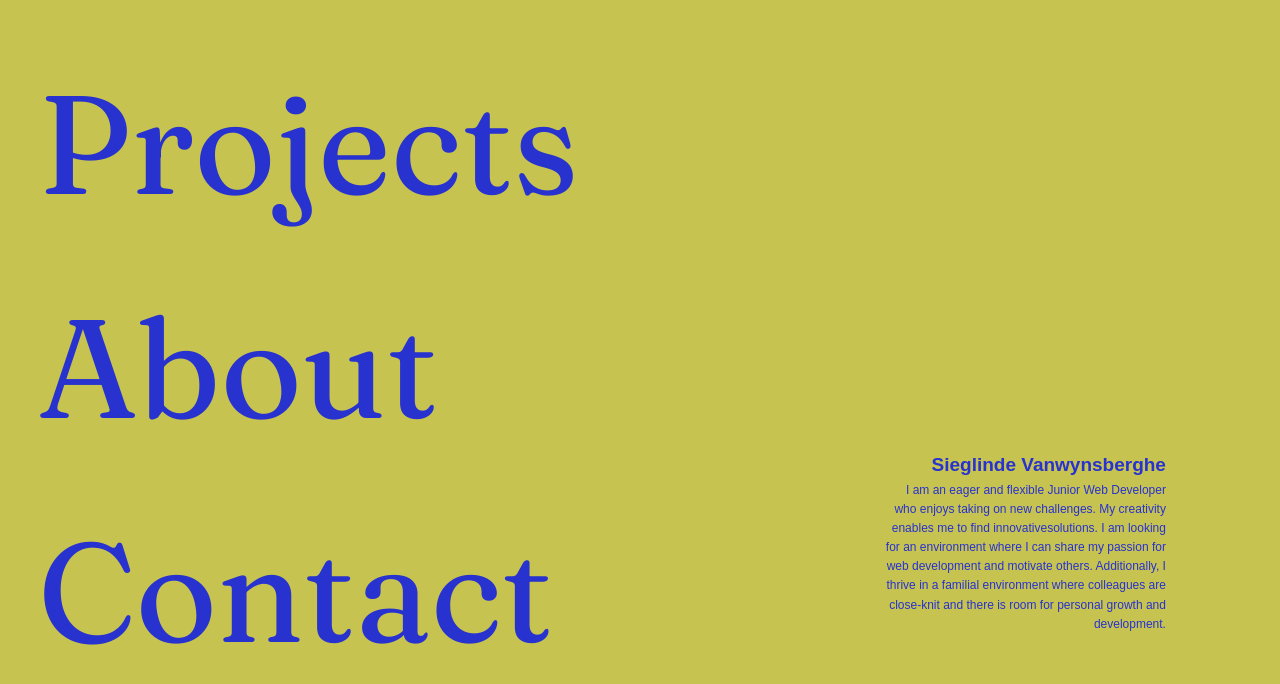
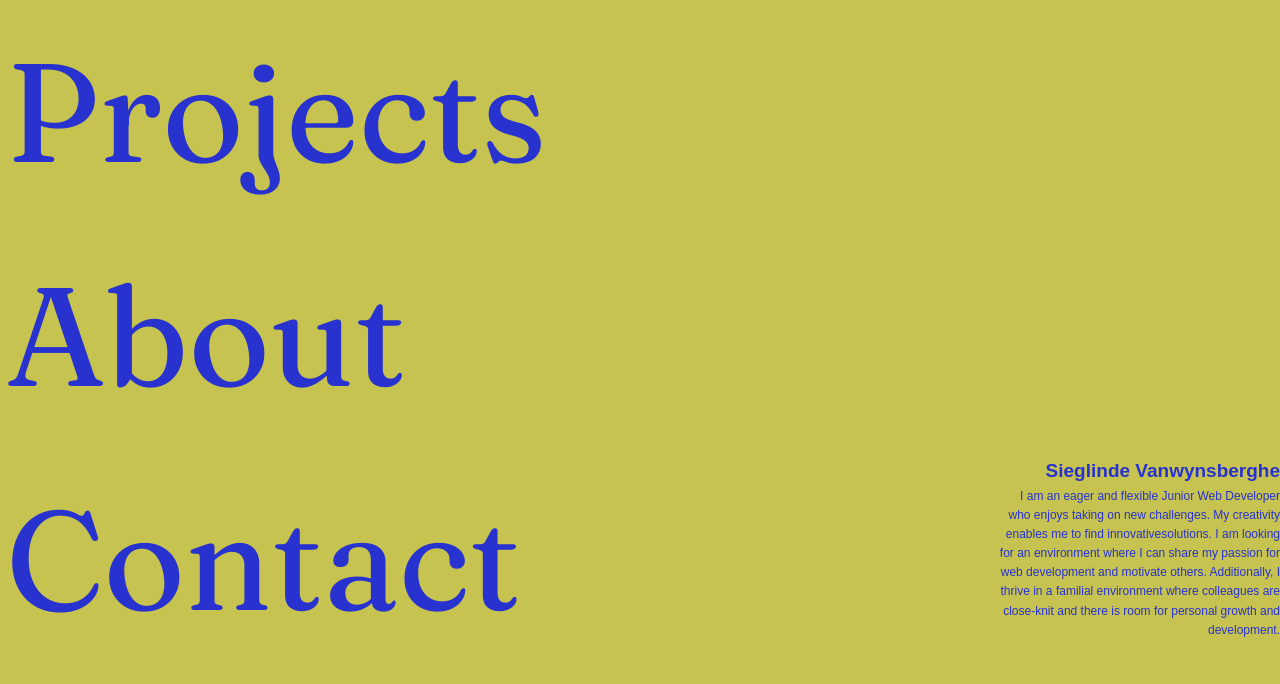
Before and after one commit to Sieglindevwb/my-portfolio, a Vue app: page / in a window 1280 px wide. Shown: the top 684 px of the page. Built offline with nearby package versions, Linux system fonts and the light colour scheme.

Commit message:
Change gap between left and right

```diff
--- a/src/assets/main.css
+++ b/src/assets/main.css
@@ -3,7 +3,6 @@
 #app {
   max-width: 1280px;
   margin: 0 auto;
-  padding: 2rem;
   font-weight: normal;
 }
 
--- a/src/components/HomePage.vue
+++ b/src/components/HomePage.vue
@@ -38,8 +38,7 @@ h2 {
 
 .main-div {
   display: grid;
-  grid-template-columns: 1fr 1fr;
-  gap: 300px;
+  grid-template-columns: 1fr 22vw;
 }
 
 .left,
@@ -55,7 +54,7 @@ h2 {
   text-align: right;
   align-self: end; /* Aligns the block to the bottom of the grid cell */
   width: 22vw;
-  margin-bottom: 70px;
+  margin-bottom: 2rem;
 }
 
 @media screen and (min-width: 1550px) {
```
